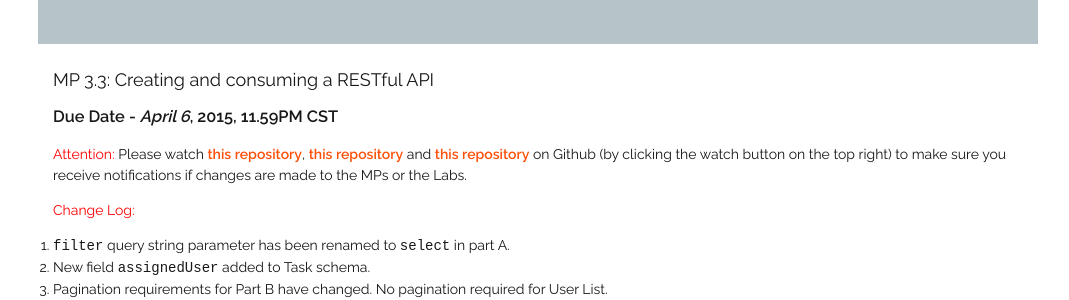
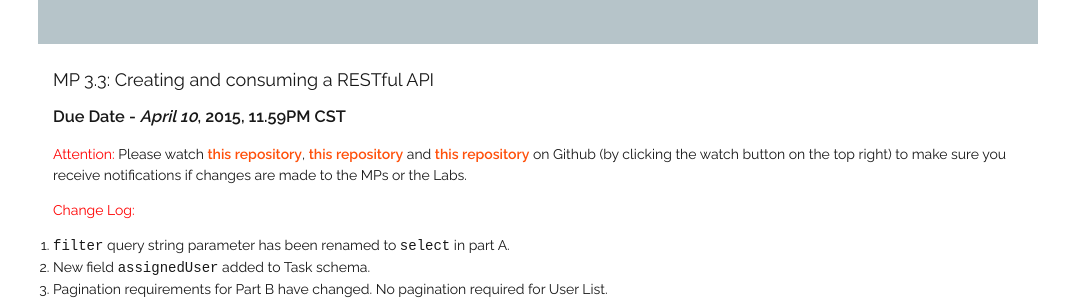
Before and after one commit to biplabdeka/fa2016, a Jekyll site: the page built from _posts/2015-3-17-MP-3.md, in a window 1280 px wide and 900 px high. Shown: the part 196-496 px from the top of the window, without its empty margins (102-1171 px from the left). Built offline with Jekyll 4.4.1, drawn with Linux system fonts in a browser that asks for light colours; nearby versions of some CDN libraries; Markdown is read by kramdown in place of the engine named in the settings.

Commit message:
deadline changed

```diff
--- a/_posts/2015-3-17-MP-3.md
+++ b/_posts/2015-3-17-MP-3.md
@@ -1,10 +1,10 @@
 ---
 layout: default
 title: "MP 3.3: Creating and consuming a RESTful API"
-due: April 6, 11.59PM CST
+due: April 10, 11.59PM CST
 <!-- permalink: lab1.html -->
 ---
-### Due Date - *April 6*, 2015, 11.59PM CST
+### Due Date - *April 10*, 2015, 11.59PM CST
 
 <span style="color: red"> Attention: </span> Please watch [this repository](https://github.com/uiuc-web-programming/sp2015), [this repository](https://github.com/uiuc-web-programming/mp3_client_starter) and [this repository](https://github.com/uiuc-web-programming/mp3_server_starter) on Github (by clicking the watch button on the top right) to make sure you receive notifications if changes are made to the MPs or the Labs.
 
```
